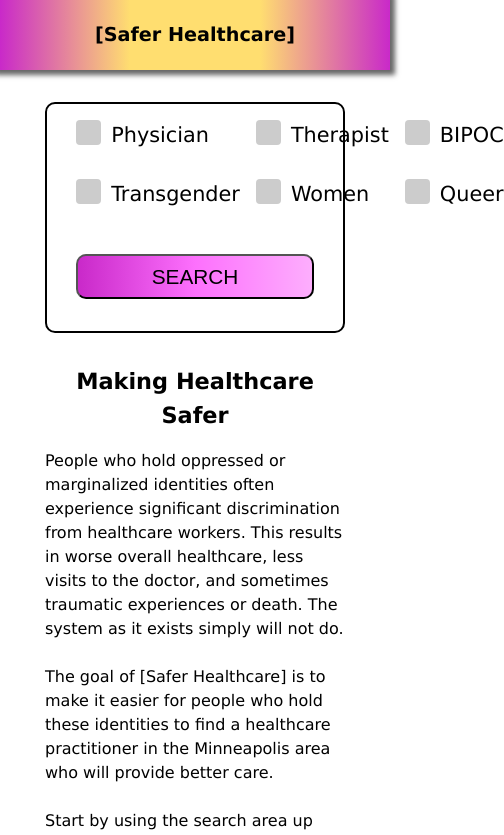
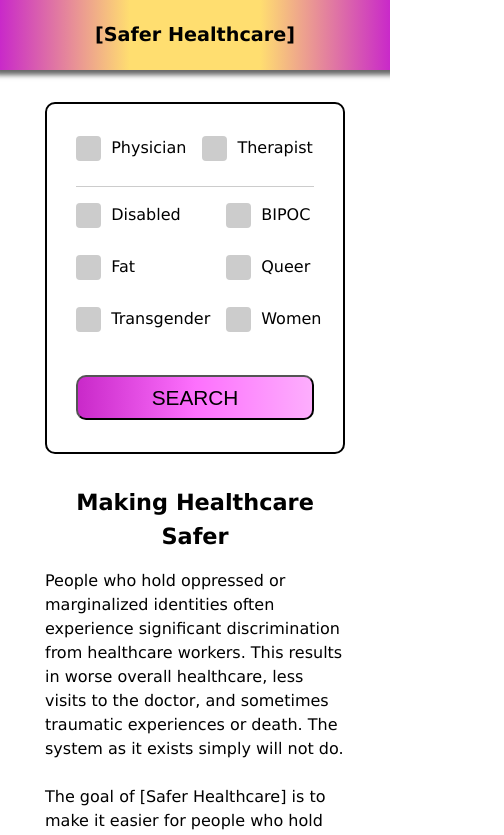
Before and after one commit to AwrenNuit/safer-care-coop, a React (Create React App) app: page / in a window 390 px wide. Shown: the top 835 px of the page, 504 px wide, since content can reach past the window. Built offline with nearby package versions, Linux system fonts and the light colour scheme; no server answers; the database is empty.

Commit message:
basic responsiveness set up

```diff
--- a/src/components/Checkbox/Checkbox.js
+++ b/src/components/Checkbox/Checkbox.js
@@ -22,7 +22,7 @@ export default function Checkbox(props) {
 
   return (
     <div style={{ display: "inline-block", margin: "0 1rem 0.5rem 0" }}>
-      <label className="checkbox-container">
+      <label className="checkbox-container search-checkbox">
         {props.label}
         <input
           checked={isChecked}
--- a/src/components/Results/Results.js
+++ b/src/components/Results/Results.js
@@ -89,6 +89,7 @@ export default function Results() {
               <img
                 className="results-img"
                 src={item.image ? item.image : "images/no-avatar.png"}
+                alt=""
               />
             </div>
             <div className="grid-name" id="results-name">
--- a/src/components/Searchbar/Searchbar.css
+++ b/src/components/Searchbar/Searchbar.css
@@ -14,12 +14,17 @@
   width: 90%;
 }
 
-#filter-grid {
+.filter-grid {
   display: grid;
   grid-template-columns: 1fr 1fr 1fr;
-  margin: 0 auto;
+  margin: 1rem auto;
   text-align: left;
   width: 90%;
+}
+
+.filter-grid:first-child {
+  border-bottom: 1px solid #ccc;
+  height: 50px;
 }
 
 #search-btn {
@@ -32,10 +37,18 @@
   #search-container {
     width: 364px;
   }
+
+  .filter-grid {
+    grid-template-columns: 1fr 1fr;
+  }
 }
 
 @media(max-width: 480px) {
   #search-container {
     width: 264px;
   }
+
+  .search-checkbox {
+    font-size: 1rem;
+  }
 }
--- a/src/components/Searchbar/Searchbar.js
+++ b/src/components/Searchbar/Searchbar.js
@@ -8,13 +8,17 @@ export default function Searchbar() {
   const history = useHistory();
   const { state, dispatch } = useContext(Context);
   const [selectedFilters, setSelectedFilters] = useState([]);
-  const [checkboxes, setCheckboxes] = useState([
+  const [practitionerCheckboxes, setPractitionerCheckboxes] = useState([
     "Physician",
     "Therapist",
+  ]);
+  const [groupCheckboxes, setGroupCheckboxes] = useState([
+    "Disabled",
     "BIPOC",
+    "Fat",
+    "Queer",
     "Transgender",
     "Women",
-    "Queer",
   ]);
 
   useEffect(() => {
@@ -81,8 +85,13 @@ export default function Searchbar() {
       {/* searchbar will only be available once zipcode logic is implemented */}
       {/* for now will just search minneapolis area */}
       {/* <input id="searchbar" type="text" placeholder="enter zipcode or city" /> */}
-      <div id="filter-grid">
-        {checkboxes.map((label, i) => (
+      <div className="filter-grid">
+        {practitionerCheckboxes.map((label, i) => (
+          <Checkbox key={i} label={label} onChange={handleFilterChange} />
+        ))}
+      </div>
+      <div className="filter-grid">
+        {groupCheckboxes.map((label, i) => (
           <Checkbox key={i} label={label} onChange={handleFilterChange} />
         ))}
       </div>
--- a/src/components/SelectedPractitioner/SelectedPractitioner.js
+++ b/src/components/SelectedPractitioner/SelectedPractitioner.js
@@ -77,6 +77,7 @@ export default function SelectedPractitioner() {
             src={
               practitioner.image ? practitioner.image : "/images/no-avatar.png"
             }
+            alt=""
           />
         </div>
         <div className="grid-name">
```
